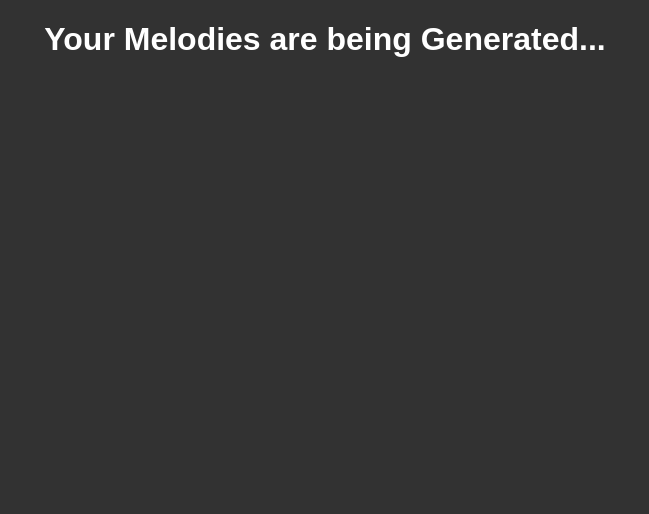
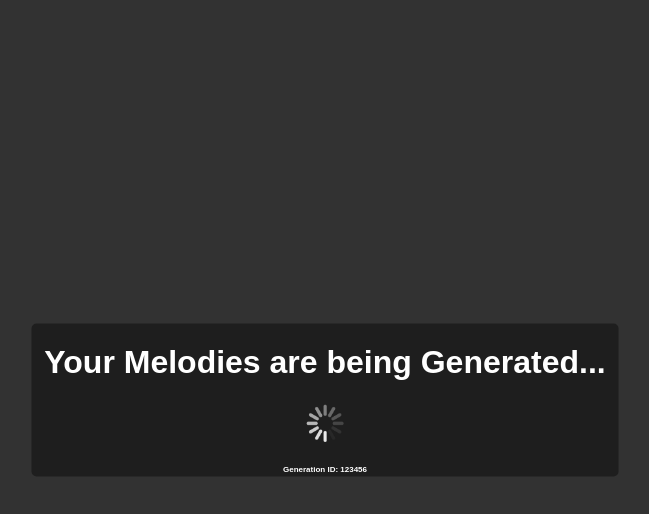
Before and after one commit to Dents6679/LSTMusic, a website: page Frontend/waiting.html in a window 1280 px wide. Shown: the whole page, without its empty margins (315-964 px from the left). Drawn offline with Linux system fonts and the light colour scheme.

Commit message:
Generation requests are now working as intended! Fixed needing to wait for a Generation request acknowledgement.

```diff
--- a/Frontend/gridmaker.js
+++ b/Frontend/gridmaker.js
@@ -257,7 +257,7 @@ async function sendFile(songData){
 async function sendGenerator() {
 
     let b64MidiOutput = String(encodeMusic(clickedTiles));
-    sendMessageAndDownload()
+    sendMessageAndWaitThenDownload()
 
 
     // let response = await sendFile(b64MidiOutput)
@@ -266,7 +266,7 @@ async function sendGenerator() {
 }
 
 
-async function sendMessageAndDownload(base64MidiOutput) {
+async function sendMessageAndWaitThenDownload(base64MidiOutput) {
     const encodedMidi = encodeMusic(clickedTiles);
 
     //send initial request
--- a/Frontend/waiting.css
+++ b/Frontend/waiting.css
@@ -6,3 +6,29 @@ body {
     background-color: rgb(50, 50, 50);
     white-space: nowrap;
 }
+
+#inner-text {
+    position: absolute;
+    border-radius: 5px;
+    padding: 1%;
+    padding-top: 0%;
+    padding-bottom: 0%;
+    top: 50%;
+    left: 50%;
+    transform: translate(-50%, -50%);
+    background-color: rgb(30, 30, 30);
+}
+
+#loading-gif{
+    height: 5vh;
+    padding-top: 0;
+    padding-bottom: 2%;
+}
+
+#gen-id{
+    font-size: 1vh;
+    text-align: left;
+    padding-top: 0;
+    padding-bottom: 2%;
+
+}
--- a/Frontend/waiting.html
+++ b/Frontend/waiting.html
@@ -8,9 +8,11 @@
     </head>
 
     <body>
-
+        <div id="inner-text">
         <h1 id="waiting-text">Your Melodies are being Generated...</h1>
-
+        <img src="assets/loading.gif" id="loading-gif"><br>
+        <span id=gen-id>Generation ID: <span id="generation-id">123456</span></span>
+        </div>
     </body>
 
 
```
Also changed, not shown: Frontend/assets/loading.gif (added), 1 other file.
